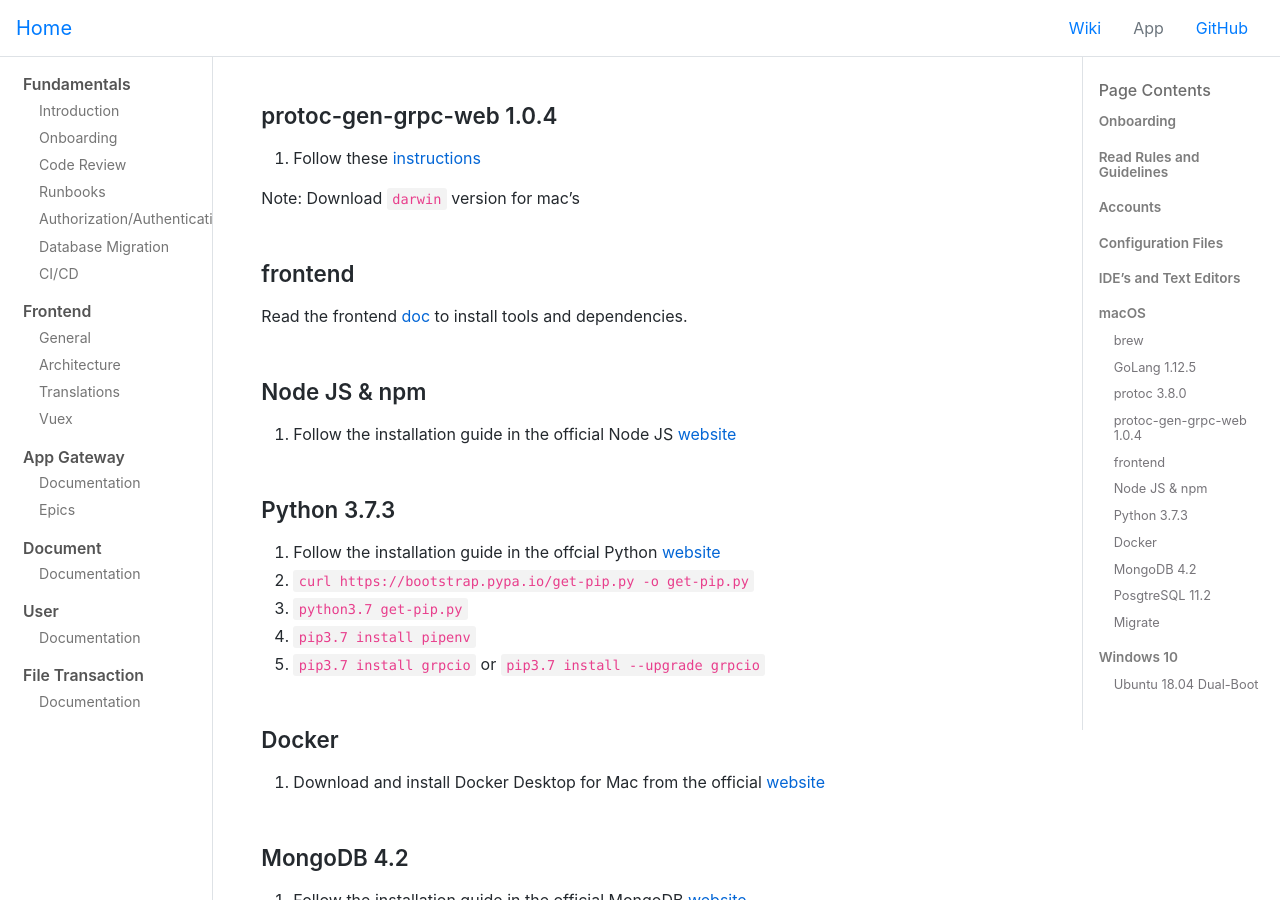
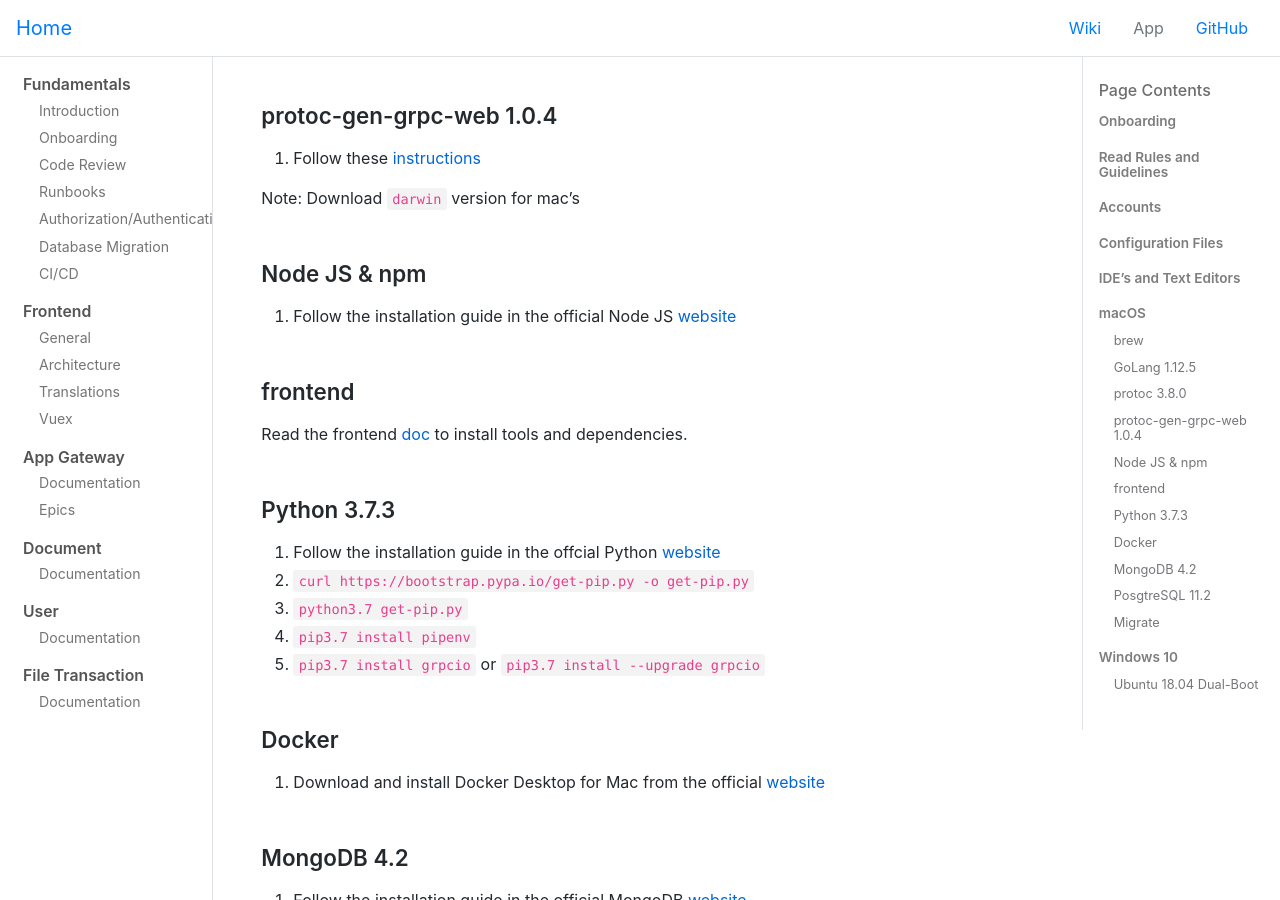
Before and after one commit to hwsc-org/hwsc-org.github.io, a Jekyll site: the page built from wikis/fundamentals/onboarding.md, in a window 1280 px wide and 900 px high, scrolled down 2445 px. Built offline with Jekyll 4.4.1, drawn with Linux system fonts in a browser that asks for light colours; comment, search, counter and statistics services are not loaded.

```diff
--- a/wikis/fundamentals/onboarding.md
+++ b/wikis/fundamentals/onboarding.md
@@ -61,11 +61,11 @@ These files are located in our [Slack](https://hwsc.slack.com) channel.
 
 Note: Download `darwin` version for mac's
 
+### Node JS & npm
+1. Follow the installation guide in the official Node JS [website](https://nodejs.org/en/download/current/)
+
 ### frontend
 Read the frontend [doc](https://github.com/hwsc-org/hwsc-frontend/blob/master/README.md) to install tools and dependencies.
-
-### Node JS & npm
-1. Follow the installation guide in the official Node JS [website](https://nodejs.org/en/download/current/)
 
 ### Python 3.7.3
 1. Follow the installation guide in the offcial Python [website](https://www.python.org/downloads/)
```
